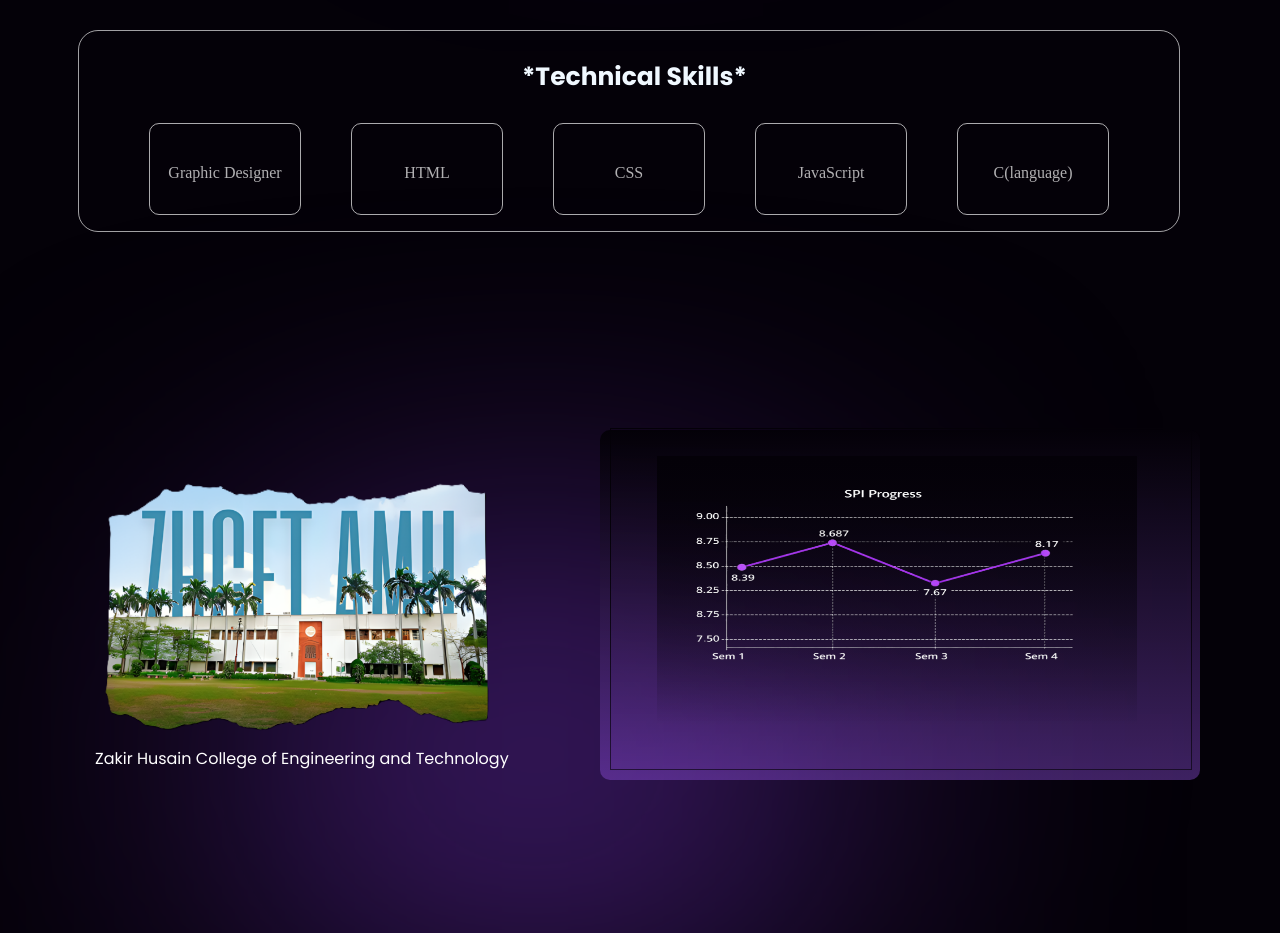
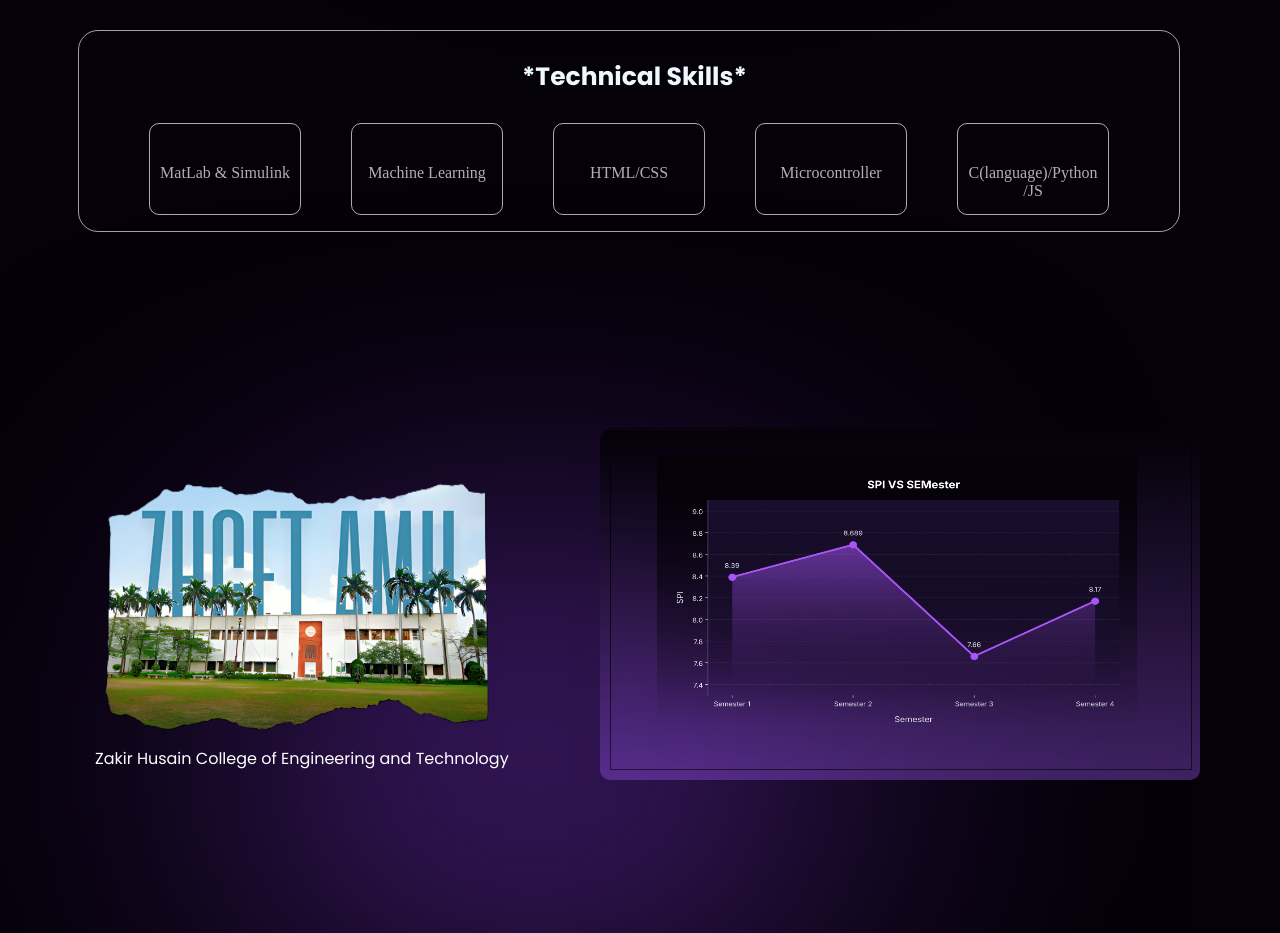
Before and after one commit to mdfarhan03/PortFolio, a plain HTML site: page modified html file.html in a window 1280 px wide. Shown: the part 1220-2153 px from the top of the page. Drawn offline with Linux system fonts and the light colour scheme; a web font is replaced by a local one.

Commit message:
Update portfolio page

```diff
--- a/index.css
+++ b/index.css
@@ -1082,11 +1082,11 @@ background: linear-gradient(to top, #9b56f063, #040108);
 
 }
 .graph {
-height: 200px;
-width: 400px;
+height: 260px;
+width: 460px;
 position: relative;
-left: 30px;
-top: 25px;
+left: 10px;
+top: 15px;
 }
 
 .grid-bg {
--- a/modified html file.html
+++ b/modified html file.html
@@ -54,12 +54,16 @@
         <div class="descin">
         <h2>About Me</h2>
 
-        <p>Assalamualaikum / Hi! <br> I'm Md Farhan, a second-year Electrical Engineering student at Zakir Husain College of Engineering and Technology, AMU. <br> I come from Bihar—the birthplace of Buddhism and Jainism, a land rich in culture and history. <br>
-
-From a young age, I’ve been drawn to engineering because I love creating things and envisioning innovations that can improve lives. <br> Over time, my passion for creativity led me to explore graphic design, video editing, and photo editing. That curiosity naturally evolved into learning web development, especially UI/UX design, where I get to blend technical skills with visual storytelling.
-
-I believe in building digital experiences that are not only functional but also engaging and user-friendly. <br> Whether it's designing interfaces or crafting visuals for outreach, I enjoy contributing to teams where creativity meets purpose.</p>
-        <div class="bx">
+        <p>Assalamualaikum / Hi! <br>Originally from Kishanganj, Bihar, my journey led me to Aligarh,<br>
+            where I am now a third-year Electrical Engineering student at AMU.
+             <br>I specialize in bridging theory with real-world impact through<br>
+             power electronics, mathematical modeling, and embedded hardware.<br>
+             My engineering approach is highly hands-on—from running complex MATLAB/Simulink
+              <br>simulations to soldering circuit boards for smart infrastructure.<br> Recently,
+               this drive to build functional technology earned <br>my Vehicle-to-Infrastructure
+                (V2I) prototype 1st Prize at IIT Indore’s IEEE NTC Symposium<br> and 2nd Prize
+                 at AMU’s IMPACT 2026. Ultimately, I am dedicated to turning complex
+                 <br>electrical challenges into sustainable, award-winning solutions.
             <!-- <img src="photowithdrone.jpg" alt=""> -->
         </div>
 </div>
@@ -119,11 +123,11 @@ I believe in building digital experiences that are not only functional but also
     <div id="skills"  class="boxes">
         <h1>*Technical Skills*</h1>
         <div class="rowbox">
-            <div style="padding-top: 40px;" class="each">Graphic Designer</div>
-            <div style="padding-top: 40px;" class="each">HTML</div>
-            <div style="padding-top: 40px;" class="each">CSS</div>
-            <div style="padding-top: 40px;" class="each">JavaScript</div>
-            <div style="padding-top: 40px;" class="each">C(language)</div>
+            <div style="padding-top: 40px;" class="each">MatLab & Simulink</div>
+            <div style="padding-top: 40px;" class="each">Machine Learning</div>
+            <div style="padding-top: 40px;" class="each">HTML/CSS</div>
+            <div style="padding-top: 40px;" class="each">Microcontroller</div>
+            <div style="padding-top: 40px;" class="each">C(language)/Python<br>/JS</div>
             <!-- <div class="each">web</div> -->
             <!-- <div class="each">web</div> -->
             <!-- <div class="each">web</div> -->
@@ -161,7 +165,7 @@ I believe in building digital experiences that are not only functional but also
     <div class="projects">
         <div class="proin">
             <div class="proinin">
-                <img class="graph" src="spi progress tillsem4.png" alt="">
+                <img class="graph" src="spi_vs_semester_transparent.png" alt="">
             </div>
         </div>
     </div>
@@ -172,7 +176,7 @@ I believe in building digital experiences that are not only functional but also
         <!-- <img style="height: 300px;" src="table.png" alt=""> -->
     </div>
     <div class="bnw">
-        <img  class="imgs" src="linkedin photobnw.jpg" alt="">
+        <img  class="imgs" src="Profile pic for web.png" alt="">
     </div>
     <div class="naam">
 <p>Md Farhan</p>
```
Also changed, not shown: Profile pic for web.png (added), spi_vs_semester.png (added), spi_vs_semester_transparent.png (added).
